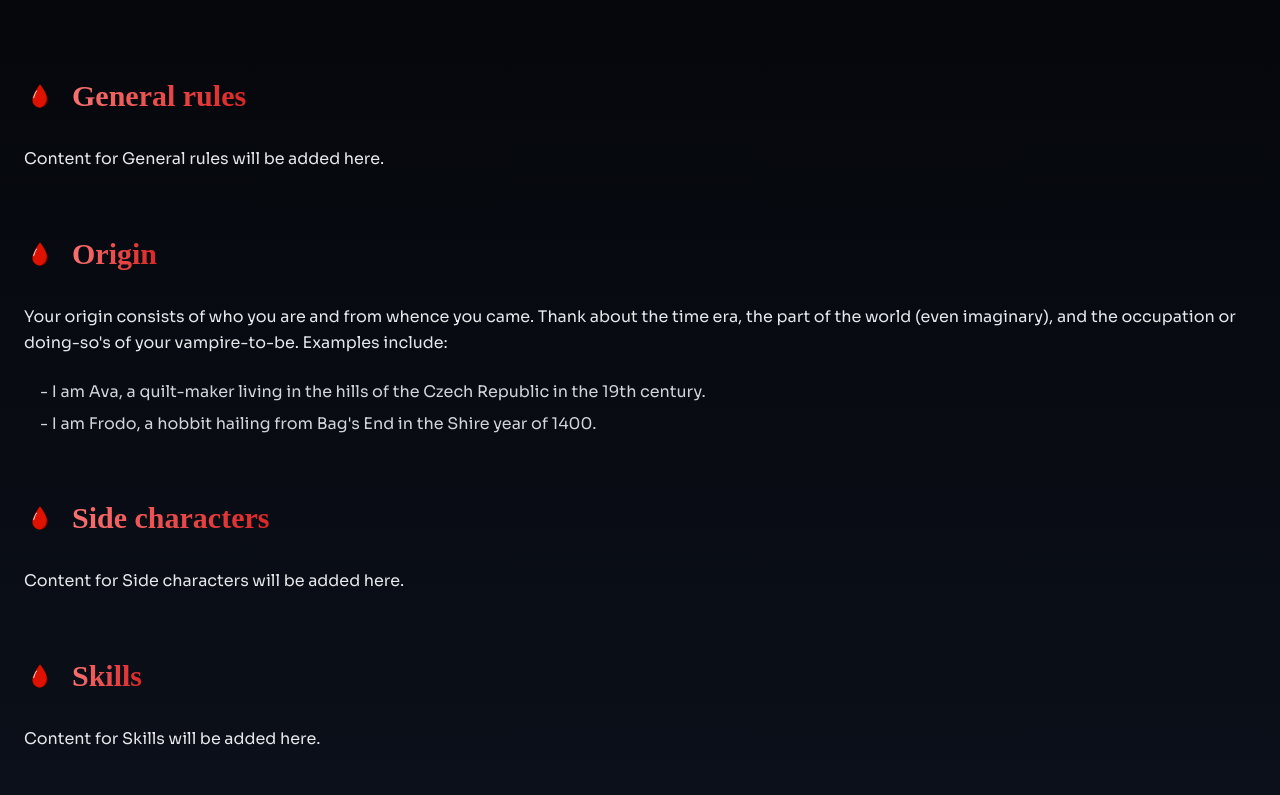
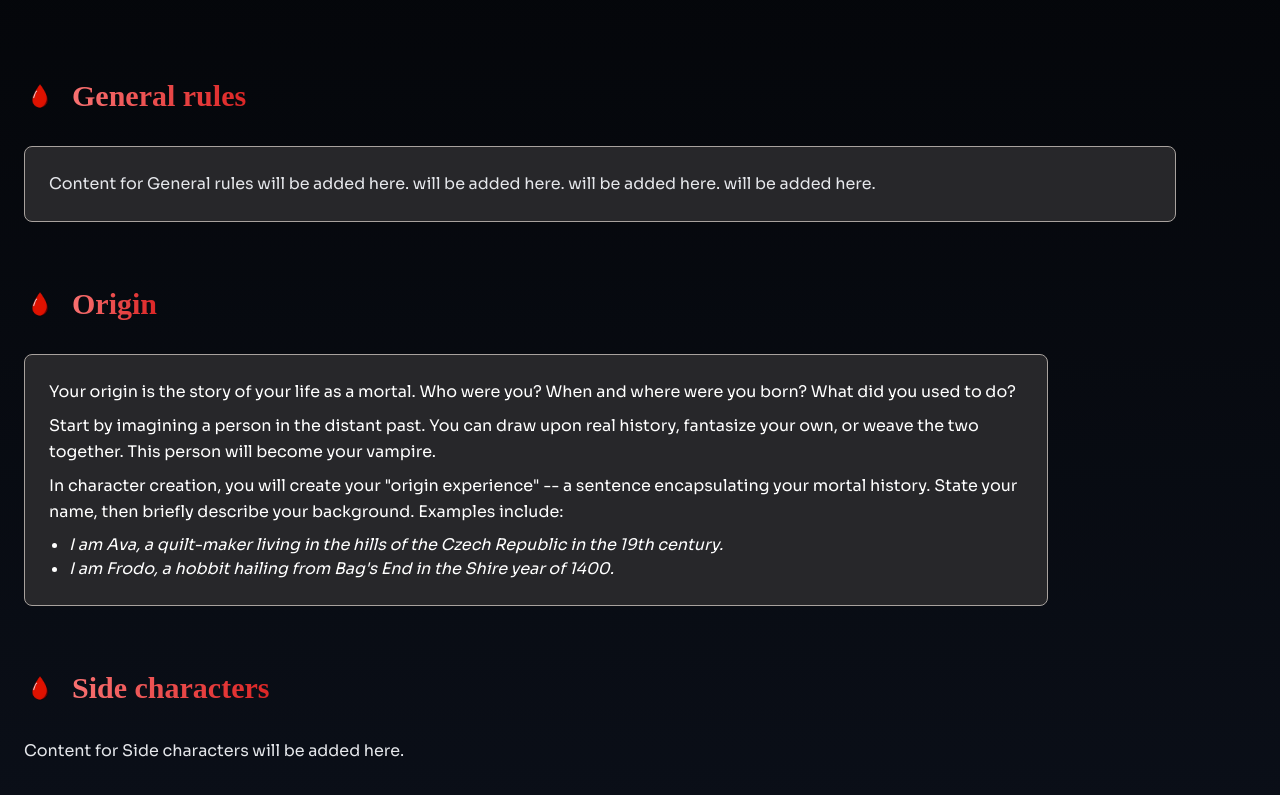
Before and after one commit to kellyjellykitten/vampire-game, a React (Vite) app: page /help in a window 1280 px wide. Shown: the part 709-1504 px from the top of the page. Built offline with nearby package versions, Linux system fonts and the light colour scheme; a web font is replaced by a local one.

Commit message:
origin section of help page added

```diff
--- a/src/pages/HelpPage.jsx
+++ b/src/pages/HelpPage.jsx
@@ -64,20 +64,31 @@ const HelpPage = () => {
                         {/* Section content */}
                         <div className="text-left">
                             {section.id === 'rules' && (
-                                <div className="space-y-6">
+                                <div className="max-w-6xl bg-zinc-800 p-6 rounded-lg border border-solid border-stone-400">
                                     <p className="text-gray-200 leading-relaxed">
-                                        Content for {section.title} will be added here.
+
+                                            Content for {section.title} will be added here. will be added here. will be added here. will be added here.
+
+
                                     </p>
                                 </div>
                             )}
                             {section.id === 'origin' && (
-                                <div className="space-y-6">
-                                    <p className="text-gray-200 leading-relaxed">
-                                        Your origin consists of who you are and from whence you came. Thank about the time era, the part of the world (even imaginary), and the occupation or doing-so&apos;s of your vampire-to-be. Examples include:
+                                <div className="max-w-5xl bg-zinc-800 p-6 rounded-lg border border-solid border-stone-400">
+                                    <p className="mb-2 leading-relaxed">
+                                        Your origin is the story of your life as a mortal. Who were you? When and where were you born? What did you used to do?
                                     </p>
-                                    <div className="space-y-2 ml-4">
-                                        <p className="text-gray-300">- I am Ava, a quilt-maker living in the hills of the Czech Republic in the 19th century.</p>
-                                        <p className="text-gray-300">- I am Frodo, a hobbit hailing from Bag&apos;s End in the Shire year of 1400.</p>
+                                    <p className="mb-2 leading-relaxed">
+                                        Start by imagining a person in the distant past. You can draw upon real history, fantasize your own, or weave the two together. This person will become your vampire.
+                                    </p>
+                                    <p className="mb-2 leading-relaxed">
+                                        In character creation, you will create your &quot;origin experience&quot; -- a sentence encapsulating your mortal history. State your name, then briefly describe your background. Examples include:
+                                    </p>
+                                    <div className="ml-5">
+                                        <ul className="list-disc">
+                                            <li className="italic">I am Ava, a quilt-maker living in the hills of the Czech Republic in the 19th century.</li>
+                                            <li className="italic">I am Frodo, a hobbit hailing from Bag&apos;s End in the Shire year of 1400.</li>
+                                        </ul>
                                     </div>
                                 </div>
                             )}
--- a/src/pages/HomePage.jsx
+++ b/src/pages/HomePage.jsx
@@ -70,7 +70,7 @@ const HomePage = () => {
                 <div className="max-w-4xl mx-auto text-center px-6">
                     <h2 className="font-trade-winds text-3xl md:text-4xl font-bold text-white mb-6">
                         <span className="bg-gradient-to-r from-red-400 to-red-600 bg-clip-text text-transparent">
-                            Your Journey Awaits, Vampire
+                            Your Journey Awaits
                         </span>
                     </h2>
                     <p className="text-lg text-gray-300 mb-12 max-w-2xl mx-auto">
```
